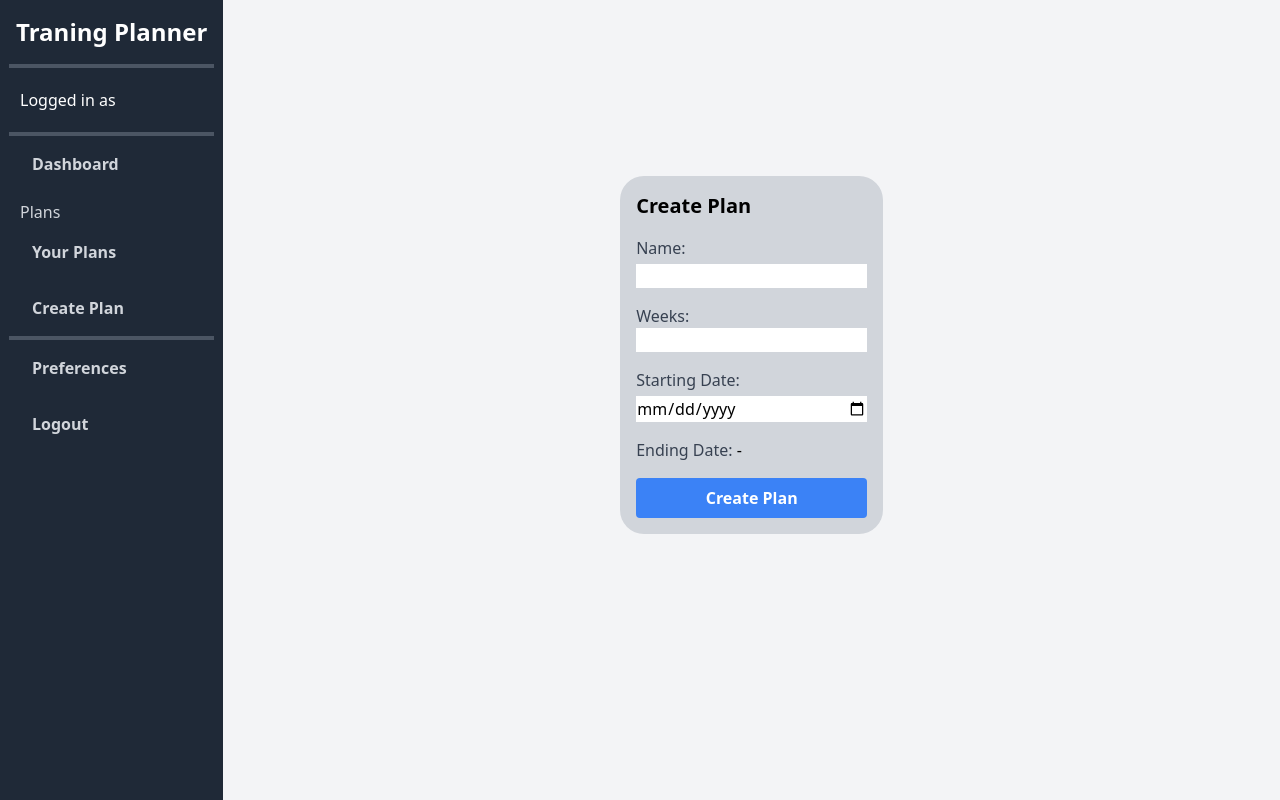
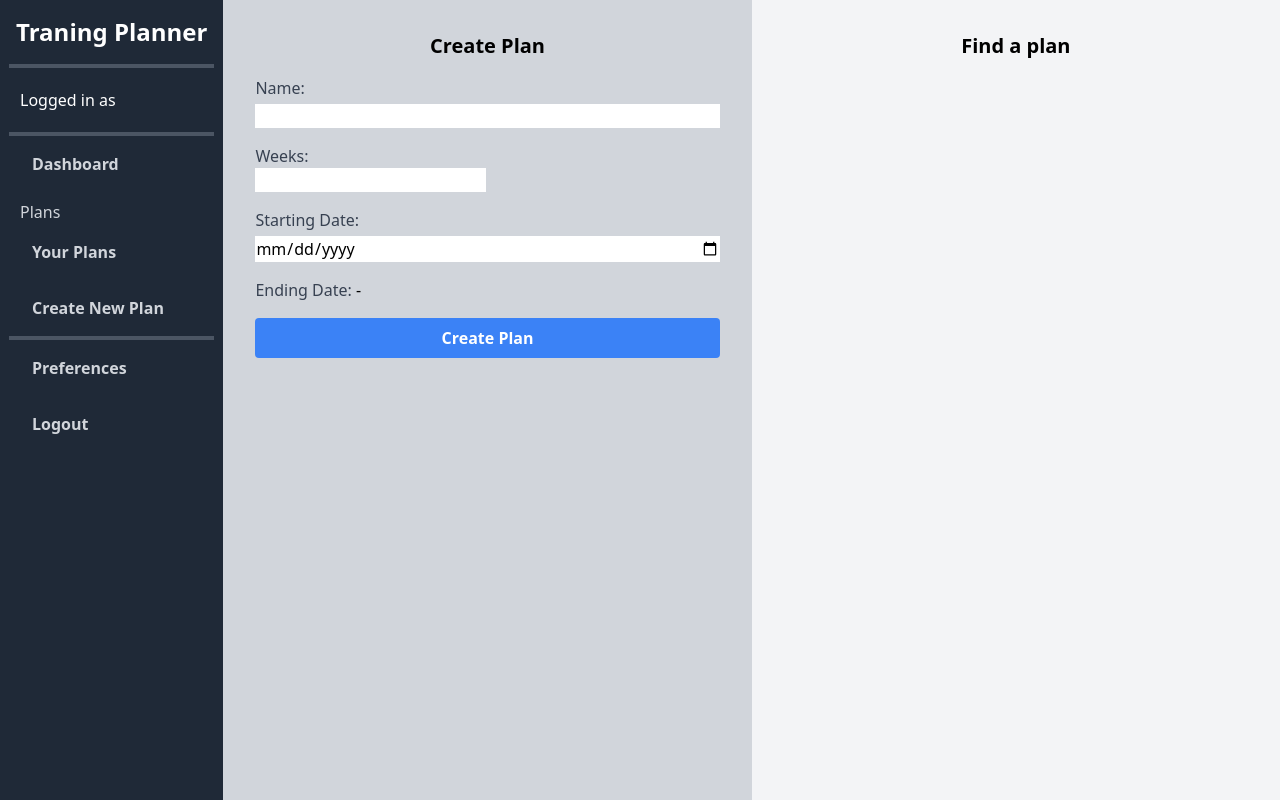
Before and after one commit to bundgaard1/Training-Planner, a React app in the folder frontend/: page /createPlan in a window 1280 px wide. Built offline with nearby package versions, Linux system fonts and the light colour scheme; no server answers; sample sign-in values are in the browser's storage.

Commit message:
Started to make a "find a plan" section

```diff
--- /dev/null
+++ b/frontend/src/components/CreatePlan/FindAPlan.tsx
@@ -0,0 +1,7 @@
+export function FindAPlan() {
+	return (
+		<div className="flex flex-col p-8">
+			<h1 className="text-xl font-bold mb-4 text-center">Find a plan</h1>
+		</div>
+	);
+}
--- /dev/null
+++ b/frontend/src/components/CreatePlan/NewPlan.tsx
@@ -0,0 +1,93 @@
+import React, { Children, useState } from "react";
+import { useNavigate } from "react-router-dom";
+import { createPlan } from "../../api/planAPI";
+import PlanData from "../../types/PlanData";
+
+export function CreateNewPlan() {
+	const [form, setForm] = useState<PlanData>({
+		weeks: 0,
+		name: "",
+		startDate: "",
+	});
+	const [text, setText] = useState("");
+	const navigate = useNavigate();
+
+	const calculateEndDate = () => {
+		if (!form.startDate || form.weeks <= 0) return "-";
+		const endDate = new Date(form.startDate);
+		endDate.setDate(endDate.getDate() + form.weeks * 7);
+		return `${endDate.getDate()}/${
+			endDate.getMonth() + 1
+		}/${endDate.getFullYear()}`;
+	};
+
+	const onChange = (event: React.ChangeEvent<HTMLInputElement>) => {
+		setForm({
+			...form,
+			[event.target.name]: event.target.value,
+		});
+	};
+
+	const onSubmit = () => {
+		if (!form.name || !form.weeks || !form.startDate) {
+			setText("Please fill in all fields");
+			return;
+		}
+		if (form.weeks < 1 || form.weeks > 32) {
+			setText("Weeks must be between 1 and 32");
+			return;
+		}
+
+		const startDay = new Date(form.startDate).getDay();
+		if (startDay !== 1) {
+			setText("Start date must be a Monday");
+			return;
+		}
+
+		createPlan(form).then(data => {
+			console.log(data);
+			setText("Plan created successfully");
+			navigate("/plans");
+		});
+	};
+
+	return (
+		<div className="form flex flex-col p-8">
+			<h1 className="text-xl font-bold mb-4 text-center">Create Plan</h1>
+			<div className="form-group mb-4">
+				<label className="block text-gray-700">Name:</label>
+				<input
+					className="form-input mt-1 block w-full  "
+					onChange={onChange}
+					type="text"
+					name="name"
+				/>
+			</div>
+			<div className="form-group mb-4">
+				<label className="block text-gray-700">Weeks:</label>
+				<input onChange={onChange} type="number" name="weeks" />
+			</div>
+			<div className="form-group mb-4">
+				<label className="block text-gray-700">Starting Date:</label>
+				<input
+					className="form-input mt-1 block w-full  "
+					onChange={onChange}
+					type="date"
+					name="startDate"
+				/>
+			</div>
+			<div className="form-group mb-4">
+				<label className="text-gray-700">Ending Date: </label>
+				<span>{calculateEndDate()}</span>
+			</div>
+			<button
+				onClick={onSubmit}
+				type="submit"
+				className="bg-blue-500 hover:bg-blue-700 text-white font-bold py-2 px-4 rounded"
+			>
+				Create Plan
+			</button>
+			<p>{text}</p>
+		</div>
+	);
+}
--- a/frontend/src/components/Header.tsx
+++ b/frontend/src/components/Header.tsx
@@ -89,7 +89,7 @@ const Header = () => {
 			<MainNavLink to="/dashboard" title="Dashboard" />
 			<NavGroupHeader title="Plans" />
 			<MainNavLink to="/plans" title="Your Plans" />
-			<MainNavLink to="/createPlan" title="Create Plan" />
+			<MainNavLink to="/createPlan" title="Create New Plan" />
 			<HorizontalLine />
 			<MainNavLink to="/preferences" title="Preferences" />
 			<LogoutButton />
--- a/frontend/src/pages/CreatePlanPage.tsx
+++ b/frontend/src/pages/CreatePlanPage.tsx
@@ -1,88 +1,17 @@
-import React, { Children, useState } from "react";
-import { useNavigate } from "react-router-dom";
-import { createPlan } from "../api/planAPI";
-import PlanData from "../types/PlanData";
+import { CreateNewPlan } from "../components/CreatePlan/NewPlan";
+import { FindAPlan } from "../components/CreatePlan/FindAPlan";
 
 export function CreatePlanPage() {
-  const [form, setForm] = useState<PlanData>({
-    weeks: 0,
-    name: "",
-    startDate: "",
-  });
-  const [text, setText] = useState("");
-  const navigate = useNavigate();
-
-  const calculateEndDate = () => {
-    if (!form.startDate || form.weeks <= 0) return "-";
-    const endDate = new Date(form.startDate);
-    endDate.setDate(endDate.getDate() + form.weeks * 7);
-    return `${endDate.getDate()}/${
-      endDate.getMonth() + 1
-    }/${endDate.getFullYear()}`;
-  };
-
-  const onChange = (event: React.ChangeEvent<HTMLInputElement>) => {
-    setForm({
-      ...form,
-      [event.target.name]: event.target.value,
-    });
-  };
-
-  const onSubmit = () => {
-    if (!form.name || !form.weeks || !form.startDate) {
-      setText("Please fill in all fields");
-      return;
-    }
-    if (form.weeks < 1 || form.weeks > 32) {
-      setText("Weeks must be between 1 and 32");
-      return;
-    }
-
-    const startDay = new Date(form.startDate).getDay();
-    if (startDay !== 1) {
-      setText("Start date must be a Monday");
-      return;
-    }
-
-    createPlan(form).then((data) => {
-      console.log(data);
-      setText("Plan created successfully");
-      navigate("/plans");
-    });
-  };
-
-  return (
-    <div className="container flex flex-1 justify-center items-start m-4 ">
-      <div className="form flex flex-col bg-gray-300 p-4 rounded-3xl mt-40">
-        <h1 className="text-xl font-bold mb-4">Create Plan</h1>
-        <div className="form-group mb-4">
-          <label className="block text-gray-700">Name:</label>
-          <input
-            className="form-input mt-1 block w-full  "
-            onChange={onChange}
-            type="text"
-            name="name"
-          />
-        </div>
-        <div className="form-group mb-4">
-          <label className="block text-gray-700">Weeks:</label>
-          <input onChange={onChange} type="number" name="weeks" />
-        </div>
-        <div className="form-group mb-4">
-          <label className="block text-gray-700">Starting Date:</label>
-          <input className="form-input mt-1 block w-full  "onChange={onChange} type="date" name="startDate" />
-        </div>
-        <div className="form-group mb-4">
-          <label className="text-gray-700">Ending Date: </label>
-          <span>{calculateEndDate()}</span>
-        </div>
-        <button onClick={onSubmit} type="submit" className="bg-blue-500 hover:bg-blue-700 text-white font-bold py-2 px-4 rounded" >
-          Create Plan
-        </button>
-        <p>{text}</p>
-      </div>
-    </div>
-  );
+	return (
+		<div className="container flex flex-1 justify-center items-start">
+			<div className="w-1/2 bg-gray-300 h-full ">
+				<CreateNewPlan />
+			</div>
+			<div className="w-1/2 h-full">
+				<FindAPlan />
+			</div>
+		</div>
+	);
 }
 
 export default CreatePlanPage;
```
